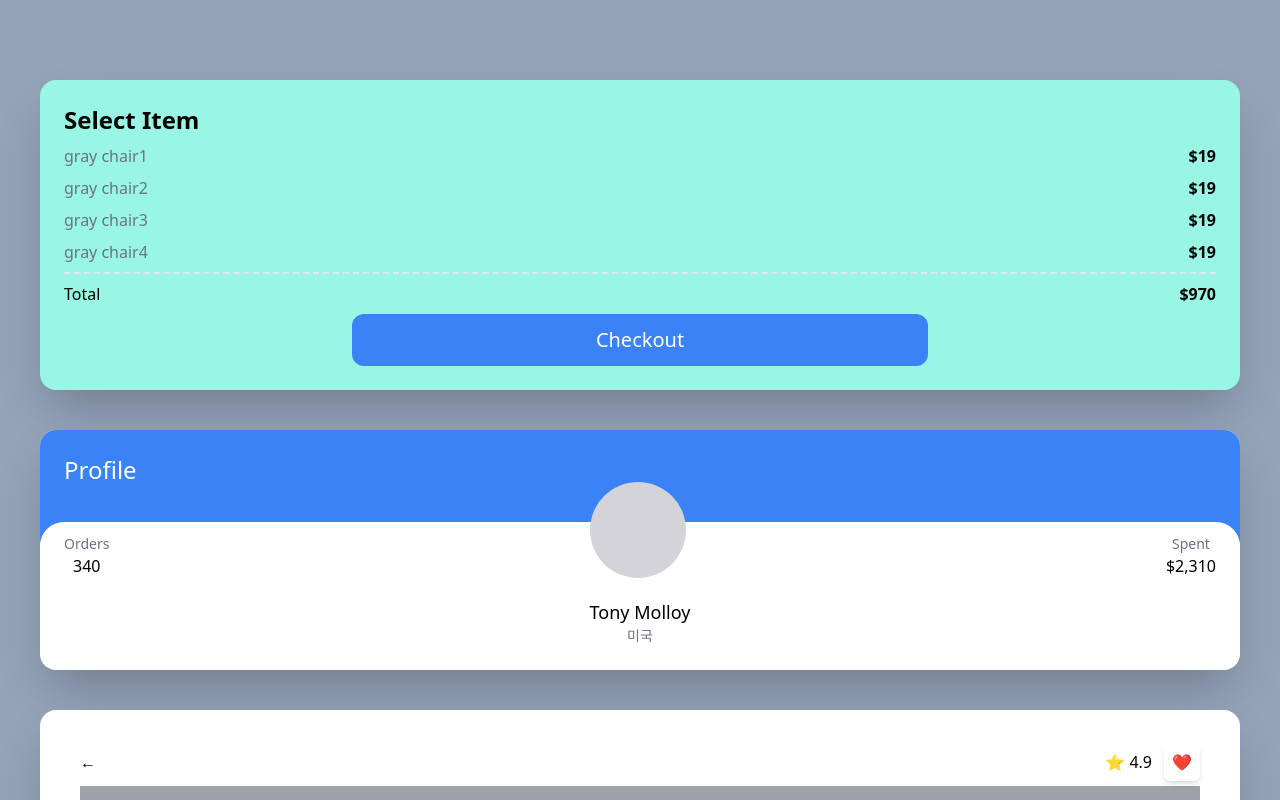
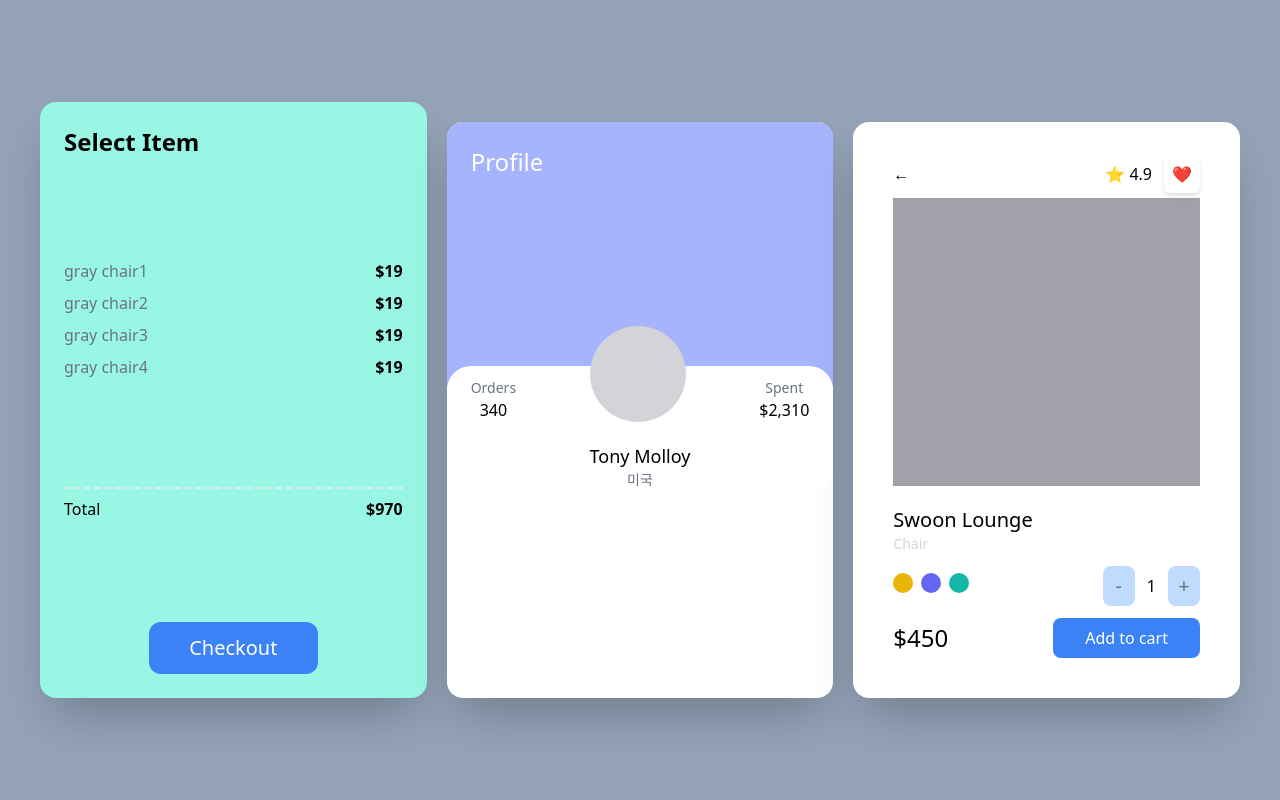
Before and after one commit to kts2442/carrot-clone, a Next.js app: page / in a window 1280 px wide. Shown: the top 800 px of the page. Built offline with nearby package versions, Linux system fonts and the light colour scheme.

Commit message:
4.10 Responsive Modifiers part Two

```diff
--- a/src/pages/index.tsx
+++ b/src/pages/index.tsx
@@ -2,8 +2,8 @@ import type { NextPage } from "next";
 
 const Home: NextPage = () => {
   return (
-    <div className="grid min-h-screen gap-5 space-y-5 bg-slate-400 py-20 px-10">
-      <div className="rounded-2xl bg-white p-6 shadow-2xl sm:bg-red-300 md:bg-indigo-300 lg:bg-teal-200">
+    <div className="grid min-h-screen gap-5 space-y-5 bg-slate-400 py-20 px-10 lg:grid-cols-2 xl:grid-cols-3 xl:place-content-center">
+      <div className="flex flex-col justify-between rounded-2xl bg-white p-6 shadow-2xl sm:bg-red-300 md:bg-indigo-300 lg:bg-teal-200">
         <span className="text-2xl font-semibold">Select Item</span>
         <ul>
           {["gray chair1", "gray chair2", "gray chair3", "gray chair4"].map(
@@ -29,7 +29,7 @@ const Home: NextPage = () => {
         </div>
       </div>
       <div className="group overflow-hidden rounded-2xl bg-white shadow-2xl">
-        <div className="bg-blue-500 p-6 pb-14">
+        <div className="p-6 pb-14 xl:pb-52 portrait:bg-indigo-300 landscape:bg-indigo-300">
           <span className="text-2xl text-white">Profile</span>
         </div>
         <div className="relative -top-5 rounded-3xl bg-white p-6">
@@ -50,7 +50,7 @@ const Home: NextPage = () => {
           </div>
         </div>
       </div>
-      <div className="rounded-2xl bg-white p-10 shadow-2xl">
+      <div className="rounded-2xl bg-white p-10 shadow-2xl lg:col-span-2 xl:col-span-1">
         <div className="mb-3 flex items-center justify-between">
           <span>←</span>
           <div className="space-x-3">
```
Also changed, not shown: 1 other file (tests, documents, lock files or other folders).
